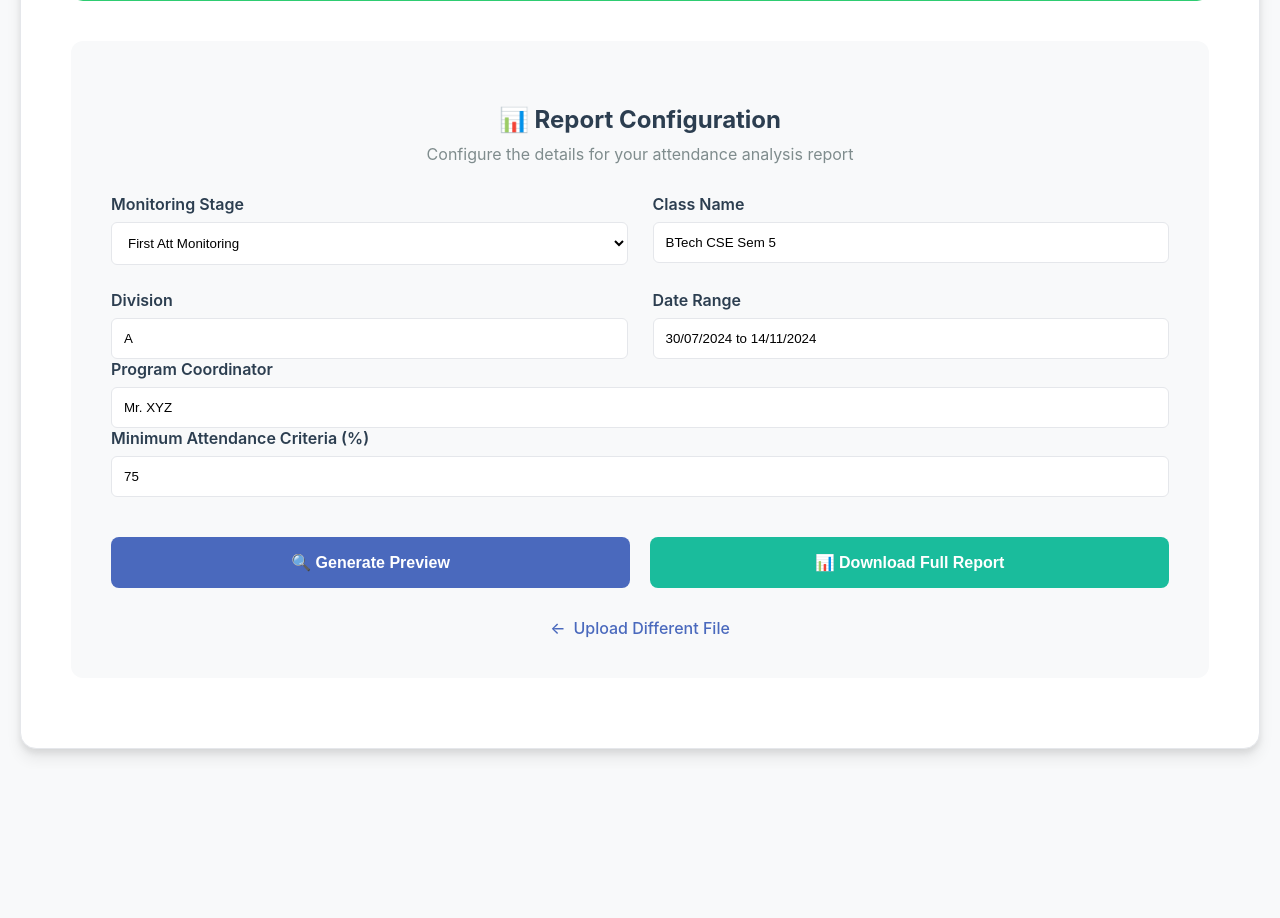
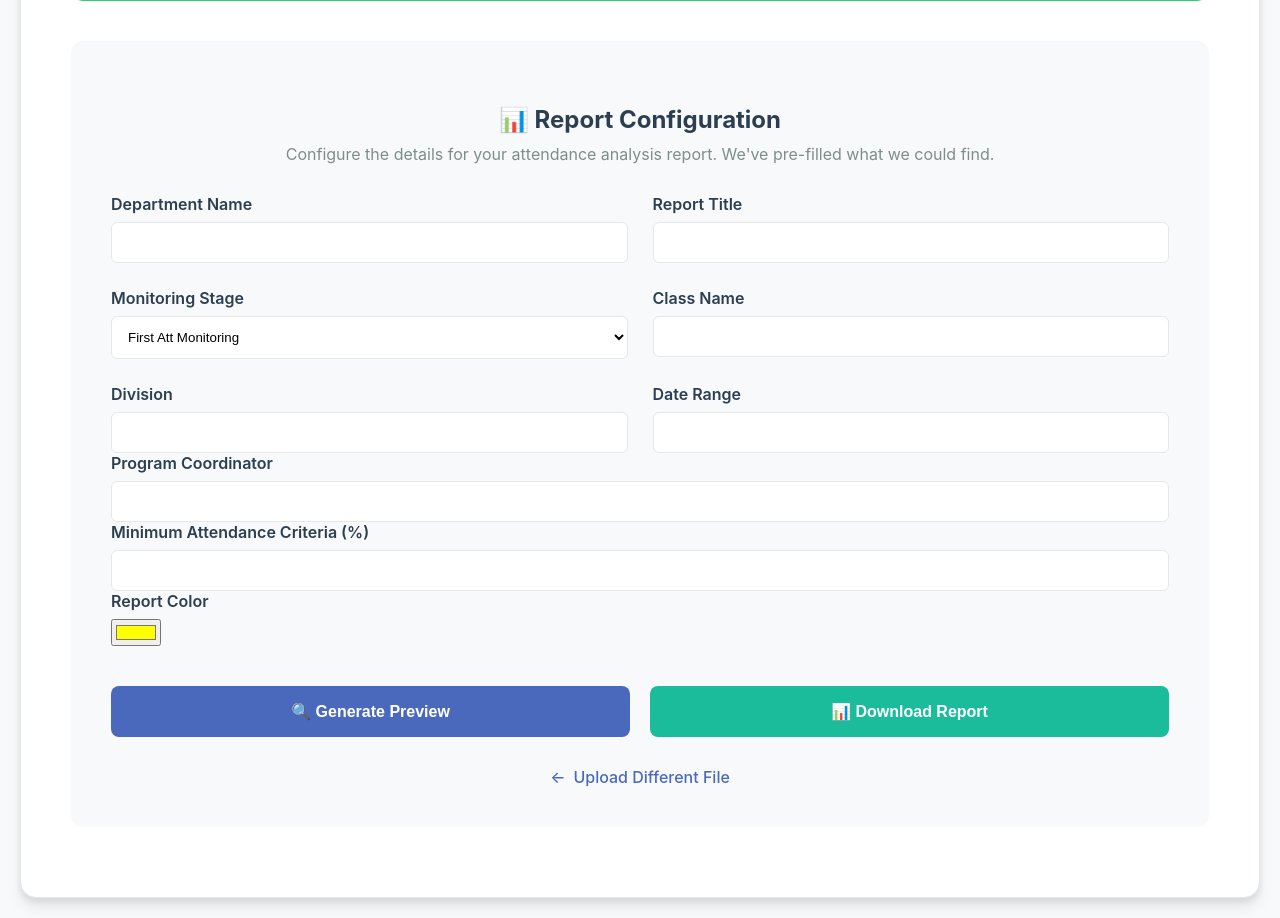
Before and after one commit to shashankdubey822-code/-erp-report-automation, a Flask app: template templates/view_file.html in a window 1280 px wide. Shown: the part 327-1245 px from the top of the page. Before the commit the page ends 1084 px from the top, so only its background shows below. Run offline with Flask 3, Linux system fonts and the light colour scheme; the template is opened without the code that fills it, so the values that code supplies are empty.

Commit message:
feat: Enhance report generation and add UI improvements
This commit introduces several new features and improvements to the report generation and user interface:

- **Dynamic Report Headers**: Metadata is now extracted from uploaded files to dynamically populate report headers. A new configuration page allows users to manually edit or fill in any missing information.
- **Color Customization**: Users can now select a custom color for the Excel report header.
- **Download Options**: The download button now includes a dropdown menu to choose between Excel and PDF formats.
- **Improved 'Critical' Logic**: The logic for marking a student as 'CRITICAL' has been updated to be based on 3 or more subjects with low attendance, and the cell is left blank if the condition is not met.
- **Chart Label Wrapping**: Long subject names in the chart are now wrapped to prevent them from overlapping.
- **Number Formatting**: Attendance percentages are now formatted to remove unnecessary .0 for whole numbers in both Excel and PDF reports.
- **Improved File Validation**: The file validation logic has been made more robust.
- **PDF Summary Table Layout**: The column widths of the summary table in the PDF report have been adjusted to prevent text from overflowing.

```diff
--- a/app.py
+++ b/app.py
@@ -114,7 +114,11 @@
                 first_bytes.decode('utf-8')
                 return True
             except UnicodeDecodeError:
-                return False
+                try:
+                    first_bytes.decode('latin-1')
+                    return True
+                except UnicodeDecodeError:
+                    return False
 
         # For Excel files, check basic file signatures
         if file.filename.lower().endswith(('.xls', '.xlsx')):
@@ -122,7 +126,7 @@
             excel_signatures = [b'PK\x03\x04', b'\xd0\xcf\x11\xe0']
             return any(first_bytes.startswith(sig) for sig in excel_signatures)
 
-        return True
+        return False
     except IOError as e:
         logger.error("Error validating file content: %s", e)
         return False
@@ -179,11 +183,26 @@
 @app.route('/view/<filename>')
 def view_file(filename):
     """Shows the user the options for their uploaded file."""
-    # EDIT: Correctly get the original filename passed from the upload step
     original_filename = request.args.get('original_filename')
+    filepath = os.path.join(app.config['UPLOAD_FOLDER'], filename)
+
+    if not os.path.exists(filepath):
+        flash('File not found. Please upload the file again.')
+        return redirect(url_for('index'))
+
+    try:
+        with open(filepath, 'rb') as f:
+            # We parse the file here just to get the metadata for the form
+            _, _, extracted_metadata = create_report_dataframe(f, 75)
+    except Exception as e:
+        logger.error("Failed to pre-parse file %s: %s", filename, e)
+        flash("Could not read metadata from file. Please check the file format or fill in the details manually.")
+        extracted_metadata = {}
+
     return render_template('view_file.html',
                            filename=filename,
-                           original_filename=original_filename)
+                           original_filename=original_filename,
+                           metadata=extracted_metadata)
 
 
 @app.route('/preview/<filename>', methods=['POST'])
@@ -197,6 +216,7 @@
     try:
         min_attendance = float(request.form.get('min_attendance', 75))
         original_filename = request.form.get('original_filename', filename)
+        report_color = request.form.get('report_color', '#FFFF00')
 
         logger.info("Generating preview for file: %s (original: %s)", filename, original_filename)
 
@@ -228,7 +248,8 @@
                                subject_details=subject_details,
                                subject_details_json=subject_details_json,
                                summary_table=summary_html,
-                               chart_image=chart_image)
+                               chart_image=chart_image,
+                               report_color=report_color)
 
     except ValueError as e:
         logger.error("Data processing error for %s: %s", filename, e)
@@ -267,7 +288,8 @@
         # Generate chart
         chart_image = generate_chart_image(report_df)
 
-        excel_buffer = create_excel_file(report_df, subject_details, metadata, chart_image=chart_image)
+        report_color = request.form.get('report_color', '#FFFF00')
+        excel_buffer = create_excel_file(report_df, subject_details, metadata, chart_image=chart_image, report_color=report_color)
         download_filename = f"{metadata.get('monitoring_stage', 'Report').replace(' ', '_')}.xlsx"
 
         logger.info("Excel file generated successfully: %s", download_filename)
--- a/static/style.css
+++ b/static/style.css
@@ -544,3 +544,37 @@
         grid-template-columns: 1fr;
     }
 }
+
+/* Dropdown Button */
+.dropdown {
+  position: relative;
+  display: inline-block;
+}
+
+.dropdown-content {
+  display: none;
+  position: absolute;
+  background-color: #f1f1f1;
+  min-width: 160px;
+  box-shadow: 0px 8px 16px 0px rgba(0,0,0,0.2);
+  z-index: 1;
+}
+
+.dropdown-content button {
+  color: black;
+  padding: 12px 16px;
+  text-decoration: none;
+  display: block;
+  width: 100%;
+  text-align: left;
+  background: none;
+  border: none;
+}
+
+.dropdown-content button:hover {background-color: #ddd;}
+
+.dropdown:hover .dropdown-content {display: block;}
+
+.dropdown:hover .download-btn {
+    background-color: var(--teal-accent-hover);
+}
--- a/templates/preview.html
+++ b/templates/preview.html
@@ -15,6 +15,7 @@
             {% for key, value in metadata.items() %}
             <input type="hidden" name="{{ key }}" value="{{ value }}">
             {% endfor %}
+            <input type="hidden" name="report_color" value="{{ report_color }}">
             <button type="submit" class="download-btn">Download This Report as Excel</button>
         </form>
 
@@ -22,6 +23,7 @@
             {% for key, value in metadata.items() %}
             <input type="hidden" name="{{ key }}" value="{{ value }}">
             {% endfor %}
+            <input type="hidden" name="report_color" value="{{ report_color }}">
             <button type="submit" class="download-btn">Download This Report as PDF</button>
         </form>
 
--- a/templates/view_file.html
+++ b/templates/view_file.html
@@ -28,54 +28,74 @@
             <form action="{{ url_for('download_file', filename=filename) }}" method="post" class="config-form">
                 <div class="form-header">
                     <h3>📊 Report Configuration</h3>
-                    <p>Configure the details for your attendance analysis report</p>
+                    <p>Configure the details for your attendance analysis report. We've pre-filled what we could find.</p>
                 </div>
 
-                <!-- This hidden field is crucial for supporting different file types -->
                 <input type="hidden" name="original_filename" value="{{ original_filename }}">
 
-                <!-- DEBUG FIX: Added all the missing form fields -->
                 <div class="form-grid">
+                    <div class="form-group">
+                        <label for="department_name">Department Name</label>
+                        <input type="text" id="department_name" name="department_name" value="{{ metadata.get('department_name', 'DEPT OF COMPUTER SCIENCE & TECHNOLOGY') }}" required>
+                    </div>
+                    <div class="form-group">
+                        <label for="report_title">Report Title</label>
+                        <input type="text" id="report_title" name="report_title" value="{{ metadata.get('report_title', 'ATTENDANCE MONITORING REPORT') }}" required>
+                    </div>
                     <div class="form-group">
                         <label for="monitoring_stage">Monitoring Stage</label>
                         <select id="monitoring_stage" name="monitoring_stage" required>
-                            <option>First Att Monitoring</option>
-                            <option>Second Att Monitoring</option>
-                            <option>Third Att Monitoring</option>
-                            <option>Low Attendance Review</option>
-                            <option>Final Att Monitoring</option>
+                            <option {% if metadata.get('monitoring_stage') == 'First Att Monitoring' %}selected{% endif %}>First Att Monitoring</option>
+                            <option {% if metadata.get('monitoring_stage') == 'Second Att Monitoring' %}selected{% endif %}>Second Att Monitoring</option>
+                            <option {% if metadata.get('monitoring_stage') == 'Third Att Monitoring' %}selected{% endif %}>Third Att Monitoring</option>
+                            <option {% if metadata.get('monitoring_stage') == 'Low Attendance Review' %}selected{% endif %}>Low Attendance Review</option>
+                            <option {% if metadata.get('monitoring_stage') == 'Final Att Monitoring' %}selected{% endif %}>Final Att Monitoring</option>
                         </select>
                     </div>
                     <div class="form-group">
                         <label for="class_name">Class Name</label>
-                        <input type="text" id="class_name" name="class_name" value="BTech CSE Sem 5" required>
+                        <input type="text" id="class_name" name="class_name" value="{{ metadata.get('class_name_division', 'BTech CSE Sem 5') }}" required>
                     </div>
                     <div class="form-group">
                         <label for="division">Division</label>
-                        <input type="text" id="division" name="division" value="A" required>
+                        <input type="text" id="division" name="division" value="{{ metadata.get('division', 'A') }}" required>
                     </div>
                     <div class="form-group">
                         <label for="date_range">Date Range</label>
-                        <input type="text" id="date_range" name="date_range" value="30/07/2024 to 14/11/2024" required>
+                        <input type="text" id="date_range" name="date_range" value="{{ metadata.get('date_range', '30/07/2024 to 14/11/2024') }}" required>
                     </div>
                 </div>
                 <div class="form-group">
                     <label for="coordinator">Program Coordinator</label>
-                    <input type="text" id="coordinator" name="coordinator" value="Mr. XYZ" required>
+                    <input type="text" id="coordinator" name="coordinator" value="{{ metadata.get('coordinator', '') }}" required>
                 </div>
                 <div class="form-group">
                     <label for="min_attendance">Minimum Attendance Criteria (%)</label>
-                    <input type="number" id="min_attendance" name="min_attendance" value="75" required>
+                    <input type="number" id="min_attendance" name="min_attendance" value="{{ metadata.get('min_attendance', 75) }}" required>
+                </div>
+                <div class="form-group">
+                    <label for="report_color">Report Color</label>
+                    <input type="color" id="report_color" name="report_color" value="#FFFF00">
                 </div>
                 <div class="action-buttons">
                     <button type="submit" formaction="{{ url_for('preview_file', filename=filename) }}" class="preview-btn">
                         <span class="btn-icon">🔍</span>
                         <span class="btn-text">Generate Preview</span>
                     </button>
-                    <button type="submit" class="download-btn">
-                        <span class="btn-icon">📊</span>
-                        <span class="btn-text">Download Full Report</span>
-                    </button>
+                    <div class="dropdown">
+                        <button type="button" class="download-btn">
+                            <span class="btn-icon">📊</span>
+                            <span class="btn-text">Download Report</span>
+                        </button>
+                        <div class="dropdown-content">
+                            <button type="submit" formaction="{{ url_for('download_file', filename=filename) }}">
+                                Download as Excel
+                            </button>
+                            <button type="submit" formaction="{{ url_for('download_pdf', filename=filename) }}">
+                                Download as PDF
+                            </button>
+                        </div>
+                    </div>
                 </div>
             </form>
 
```
Also changed, not shown: modules/report_generator.py (+36 -11 lines).
